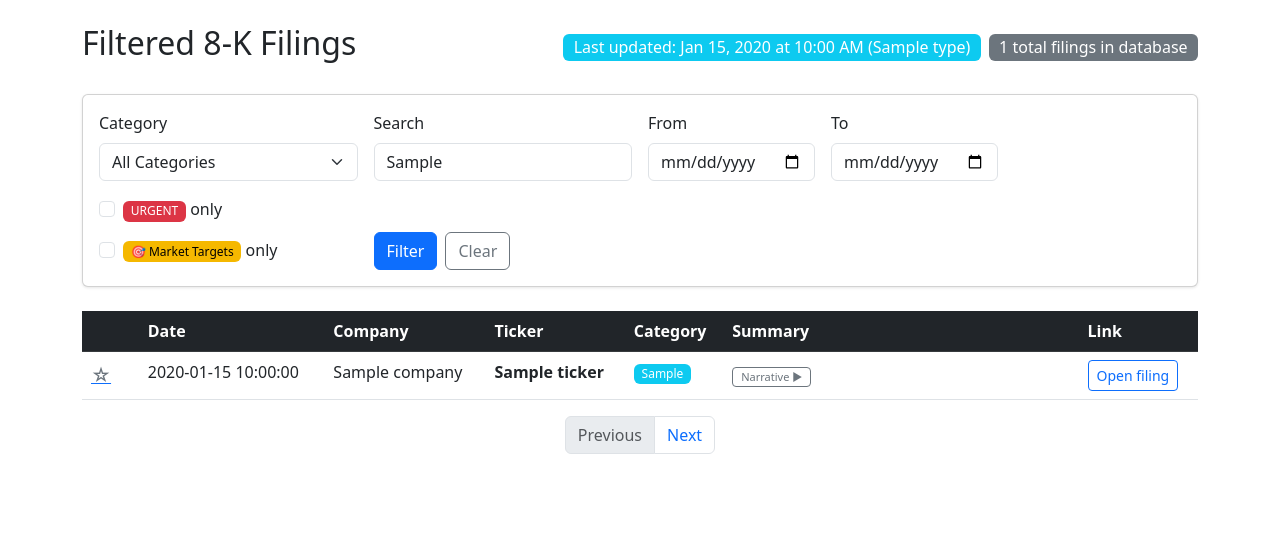
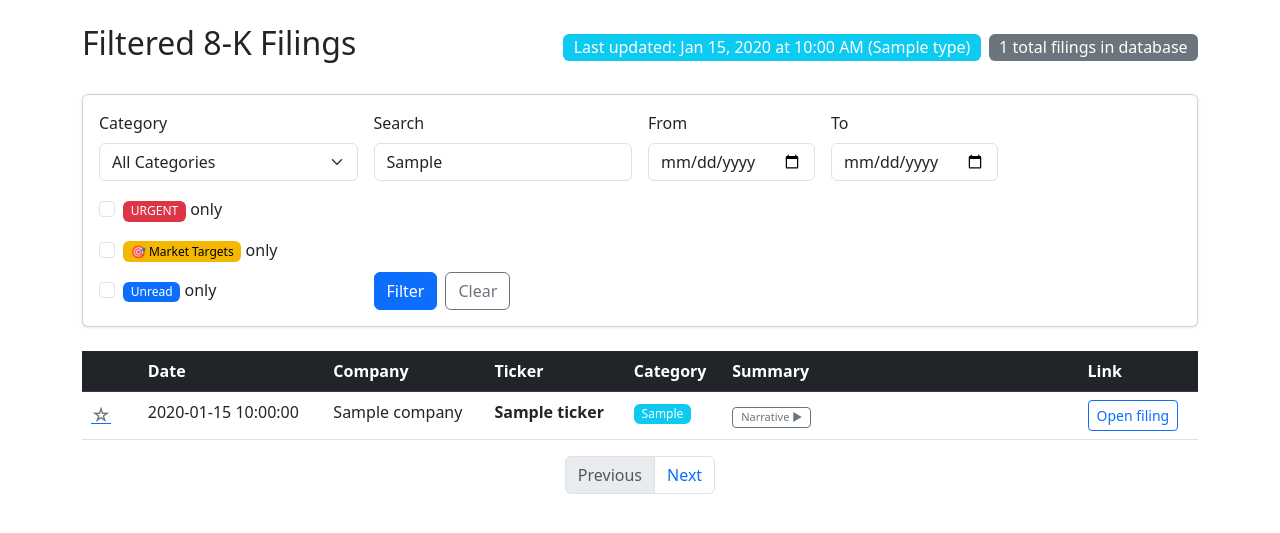
Before and after one commit to esafier/8K-Analyzer, a Flask app: template templates/index.html in a window 1280 px wide. Shown: the part 56-589 px from the top of the page. Run offline with Flask 3, Linux system fonts and the light colour scheme; the template is opened without the code that fills it: most values are stand-ins (such as "Sample title", 1, 10 or a date in 2020); parts of the project's set-up code (start-up, migrations or seed data) failed here and were passed over.

Commit message:
feat: add unread filter checkbox and row markup to dashboard
Adds a new "Unread only" checkbox in the filter card next to URGENT and
Market Targets. Each filing row gets data-filing-id and an .unread class
when read_at is NULL. The unread query param is propagated through both
the per-row back-link URL and the pagination URL builder.

Co-Authored-By: Claude Opus 4.7 (1M context) <noreply@anthropic.com>

```diff
--- a/templates/index.html
+++ b/templates/index.html
@@ -62,6 +62,13 @@
                         <span class="badge" style="background:#f5b800;color:#000;">🎯 Market Targets</span> only
                     </label>
                 </div>
+                <div class="form-check mb-2">
+                    <input type="checkbox" name="unread" value="1" class="form-check-input"
+                           id="unreadCheck" {{ 'checked' if current_unread }}>
+                    <label class="form-check-label" for="unreadCheck">
+                        <span class="badge bg-primary">Unread</span> only
+                    </label>
+                </div>
             </div>
 
             <div class="col-md-1 d-flex align-items-end gap-2">
@@ -90,7 +97,9 @@
         </thead>
         <tbody>
             {% for filing in filings %}
-            <tr class="clickable-row" onclick="window.location='/filing/{{ filing['id'] }}?back={{ ('/?page=' ~ current_page ~ '&category=' ~ current_category ~ '&search=' ~ current_search ~ '&date_from=' ~ current_date_from ~ '&date_to=' ~ current_date_to ~ '&urgent=' ~ ('1' if current_urgent else '') ~ '&market_targets=' ~ ('1' if current_market_targets else ''))|urlencode }}'">
+            <tr class="clickable-row{% if not filing['read_at'] %} unread{% endif %}"
+                data-filing-id="{{ filing['id'] }}"
+                onclick="window.location='/filing/{{ filing['id'] }}?back={{ ('/?page=' ~ current_page ~ '&category=' ~ current_category ~ '&search=' ~ current_search ~ '&date_from=' ~ current_date_from ~ '&date_to=' ~ current_date_to ~ '&urgent=' ~ ('1' if current_urgent else '') ~ '&market_targets=' ~ ('1' if current_market_targets else '') ~ '&unread=' ~ ('1' if current_unread else ''))|urlencode }}'">
                 <!-- Watchlist star toggle -->
                 <td onclick="event.stopPropagation()">
                     <button class="btn btn-link p-0 watchlist-star" data-filing-id="{{ filing['id'] }}"
@@ -161,7 +170,7 @@
 </div>
 
 <!-- Numbered pagination -->
-{% set q = '&category=' ~ current_category ~ '&search=' ~ current_search ~ '&date_from=' ~ current_date_from ~ '&date_to=' ~ current_date_to ~ '&urgent=' ~ ('1' if current_urgent else '') ~ '&market_targets=' ~ ('1' if current_market_targets else '') %}
+{% set q = '&category=' ~ current_category ~ '&search=' ~ current_search ~ '&date_from=' ~ current_date_from ~ '&date_to=' ~ current_date_to ~ '&urgent=' ~ ('1' if current_urgent else '') ~ '&market_targets=' ~ ('1' if current_market_targets else '') ~ '&unread=' ~ ('1' if current_unread else '') %}
 <nav aria-label="Page navigation">
     <ul class="pagination justify-content-center flex-wrap">
         <!-- Previous button -->
```
